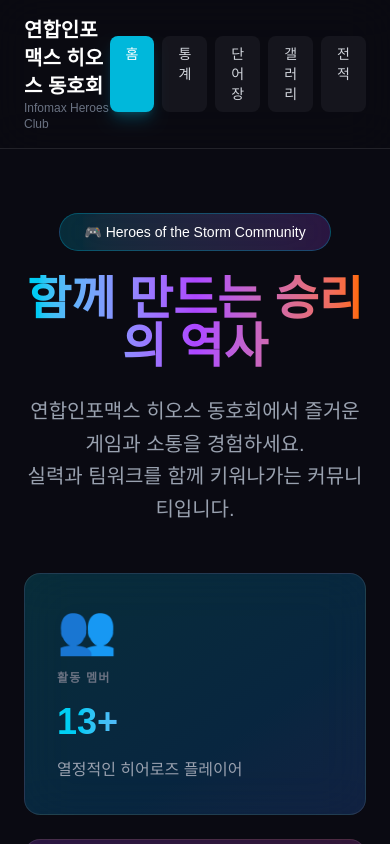
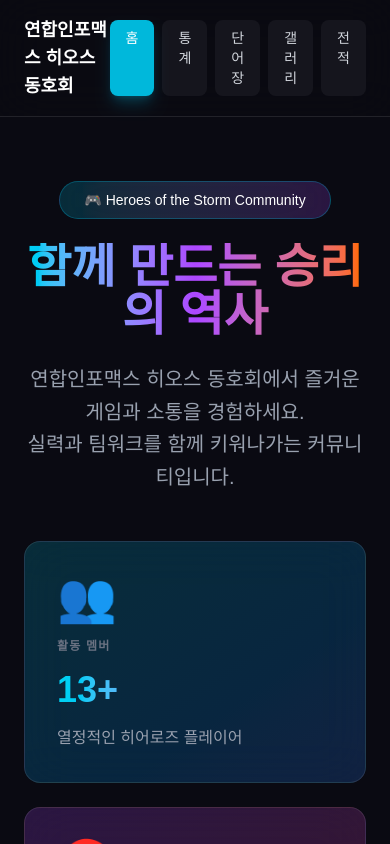
Before and after one commit to Octoping925/infomax-heroes-club, a Next.js app: page / in a window 390 px wide. Shown: the top 844 px of the page. Built offline with nearby package versions, Linux system fonts and the light colour scheme.

Commit message:
레이아웃 최적화

```diff
--- a/app/match-history/components/GameTeamTable.tsx
+++ b/app/match-history/components/GameTeamTable.tsx
@@ -101,10 +101,10 @@
                 <td className="py-2.5 text-center">
                   <div className="flex flex-col items-center">
                     <div>
-                      <span className="text-sm font-bold text-gray-300 tabular-nums">
+                      <span className="text-xs md:text-sm font-bold text-gray-300 tabular-nums">
                         {member.kills} / {member.deaths} / {member.takedowns}
                       </span>
-                      <span className="ml-2 text-xs text-gray-500 font-bold">
+                      <span className="ml-2 text-xs md:text-sm text-gray-500 font-bold">
                         ({totalKill > 0 ? `${Math.round((member.takedowns / totalKill) * 100)}%` : "0%"})
                       </span>
                     </div>
--- a/app/page.tsx
+++ b/app/page.tsx
@@ -11,7 +11,7 @@
 
   return (
     <div className="min-h-screen bg-[#0a0a12] text-white">
-      <TopBar value="home" />
+      <TopBar title="연합인포맥스 히오스 동호회" value="home" />
 
       {/* 히어로 섹션 */}
       <section className="w-full px-6 py-16">
--- a/components/DamageBar.tsx
+++ b/components/DamageBar.tsx
@@ -8,7 +8,7 @@
   const damageRate = Math.round((damage / maxDamage) * 100);
 
   return (
-    <div className="w-16 h-1 bg-white/5 rounded overflow-hidden">
+    <div className="w-12 md:w-16 h-1 bg-white/5 rounded overflow-hidden">
       <div
         className={`h-full ${color} transition-colors`}
         style={{
--- a/components/TopBar.tsx
+++ b/components/TopBar.tsx
@@ -1,25 +1,19 @@
 import Link from "next/link";
 
 interface TopBarProps {
-  readonly title?: string;
-  readonly description?: string;
+  readonly title: string;
   readonly value: string;
 }
 
 const selectedStyle = "bg-cyan-500 text-white shadow-lg shadow-cyan-500/25";
 const unselectedStyle = "bg-white/5 text-gray-300 hover:bg-white/10 hover:text-white transition-all";
 
-export function TopBar({
-  value = "home",
-  title = "연합인포맥스 히오스 동호회",
-  description = "Infomax Heroes Club",
-}: TopBarProps) {
+export function TopBar({ value = "home", title }: TopBarProps) {
   return (
     <header className="w-full px-6 py-4 border-b border-white/10 backdrop-blur-xl sticky top-0 z-50 bg-[#0a0a12]/90">
       <div className="max-w-6xl mx-auto flex items-center justify-between">
         <div>
-          <h1 className="text-xl font-bold">{title}</h1>
-          <p className="text-xs text-gray-500">{description}</p>
+          <h1 className="text-lg md:text-xl font-bold">{title}</h1>
         </div>
         <nav className="flex gap-2">
           <NavLink label="홈" href="/" isSelected={value === "home"} />
```
